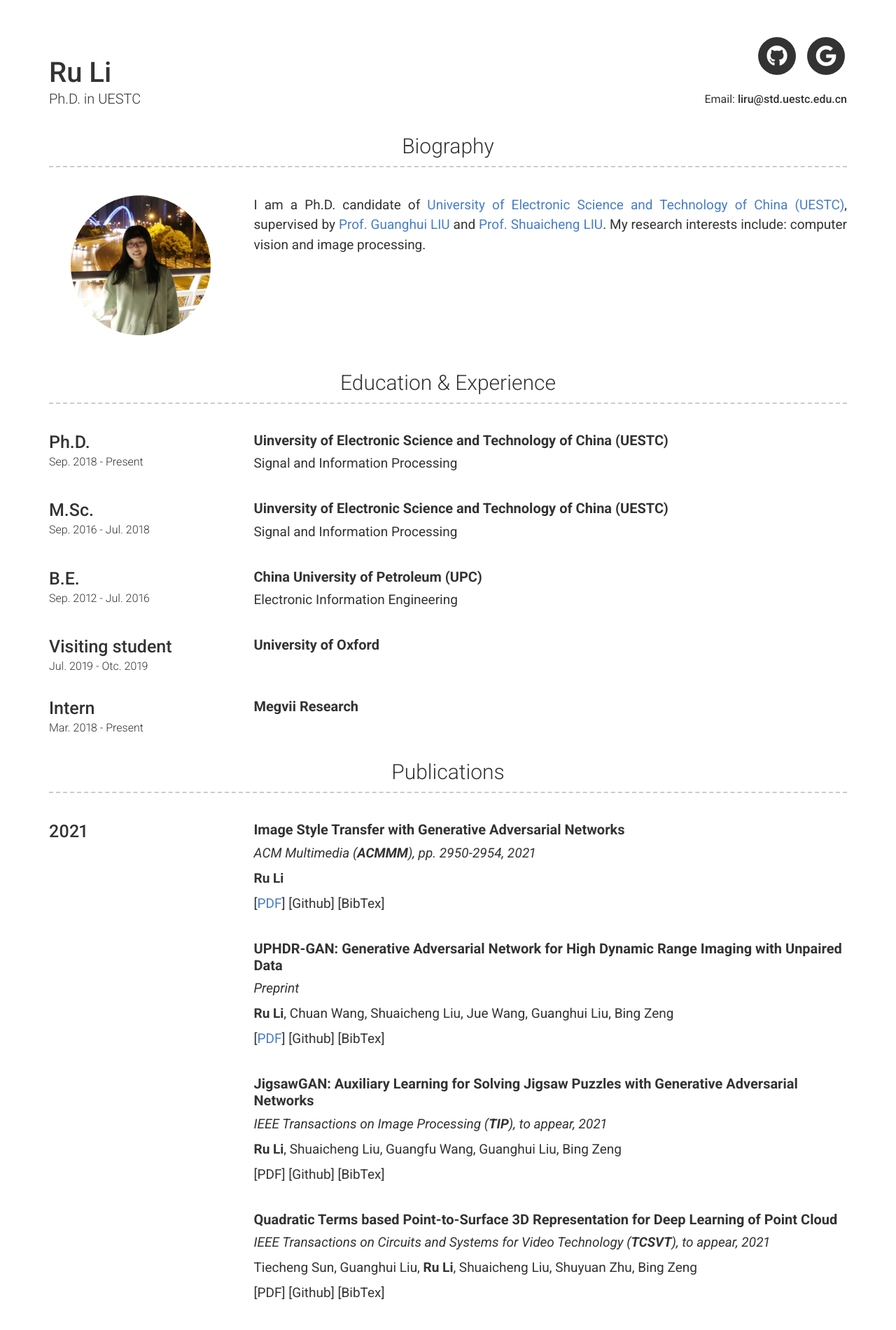
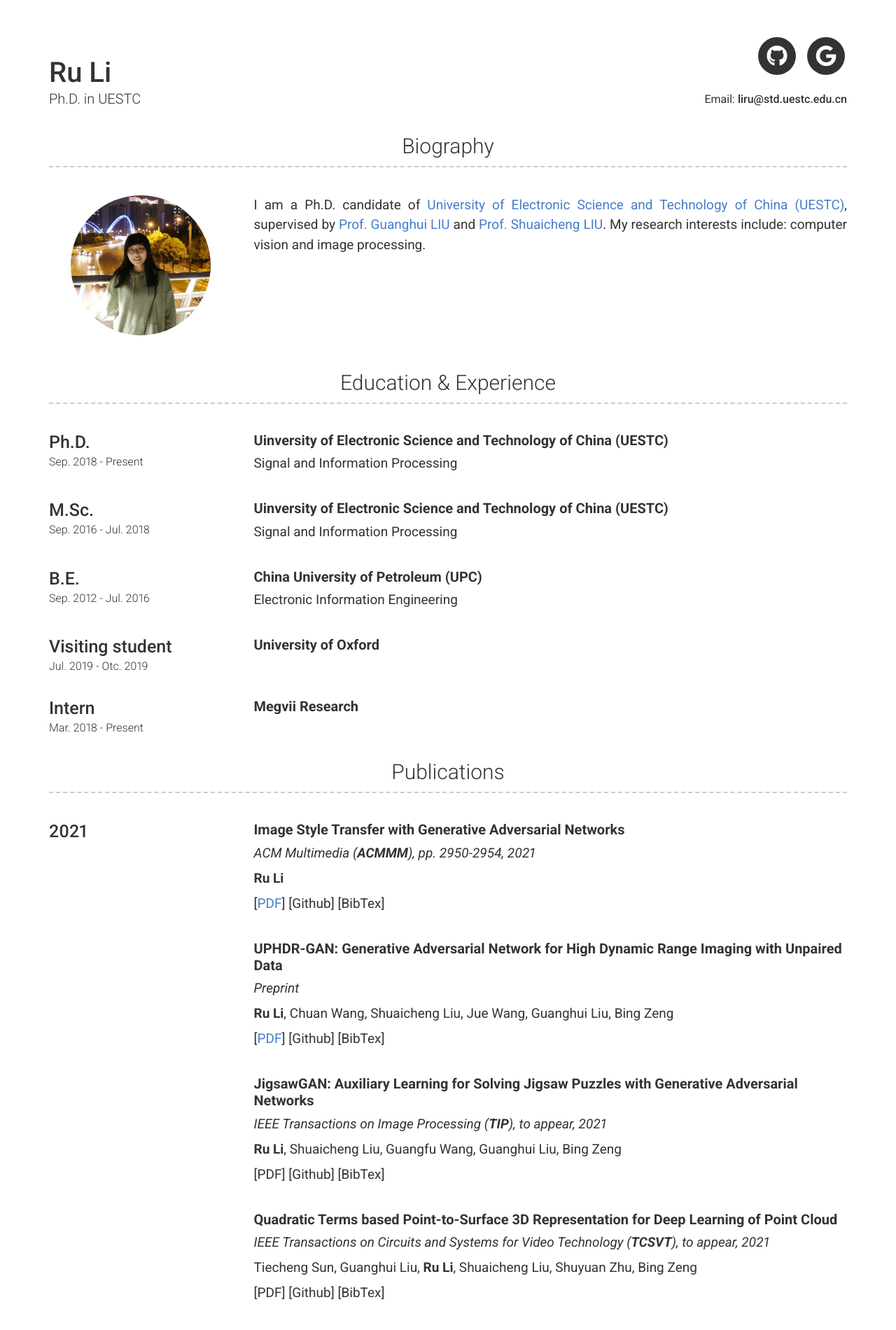
Before and after one commit to liru0126/liru0126.github.io, a Jekyll site: the page built from index.md, in a window 1280 px wide. Shown: the top 1900 px of the page at 70% size. Built offline with Jekyll 4.4.1, drawn with Linux system fonts in a browser that asks for light colours; nearby versions of some CDN libraries.

Commit message:
Update _config.yml

```diff
--- a/_config.yml
+++ b/_config.yml
@@ -47,7 +47,7 @@ additional_links:
 # About Section
 # about_title: About Me
 about_title: Biography
-about_profile_image: images/liru7.jpeg
+about_profile_image: images/liru8.jpeg
 about_content: | # this will include new lines to allow paragraphs
   I am a Ph.D. candidate of [University of Electronic Science and Technology of China (UESTC)](https://en.uestc.edu.cn/),
   supervised by [Prof. Guanghui LIU](https://scholar.google.com.hk/citations?user=AjfD95EAAAAJ&hl=zh-CN&oi=ao) and
```
